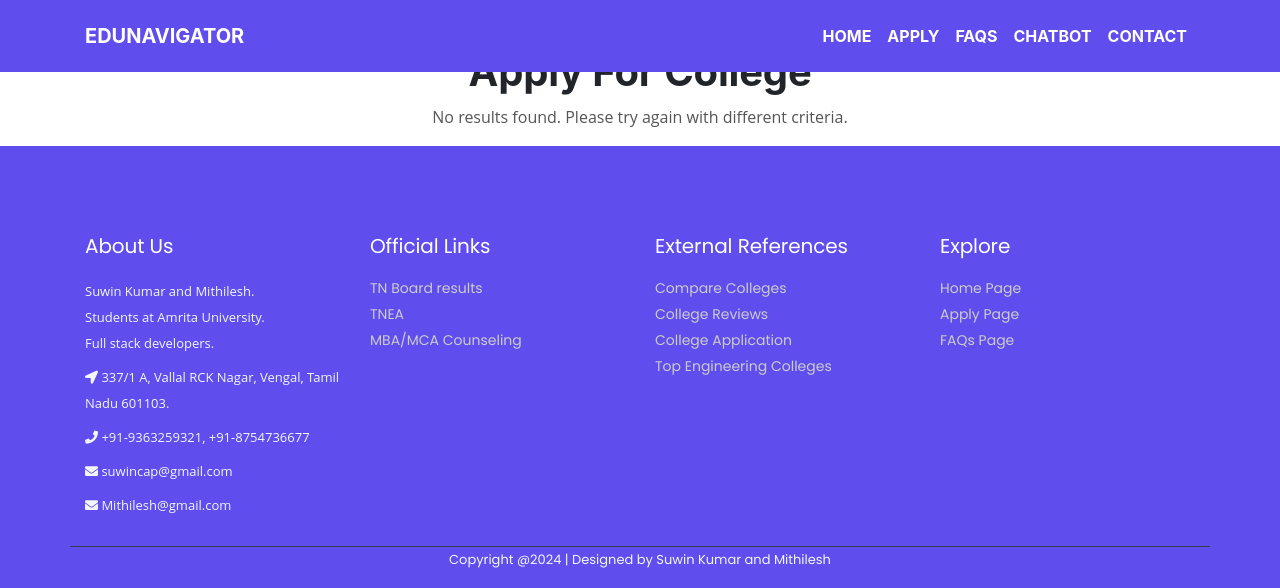
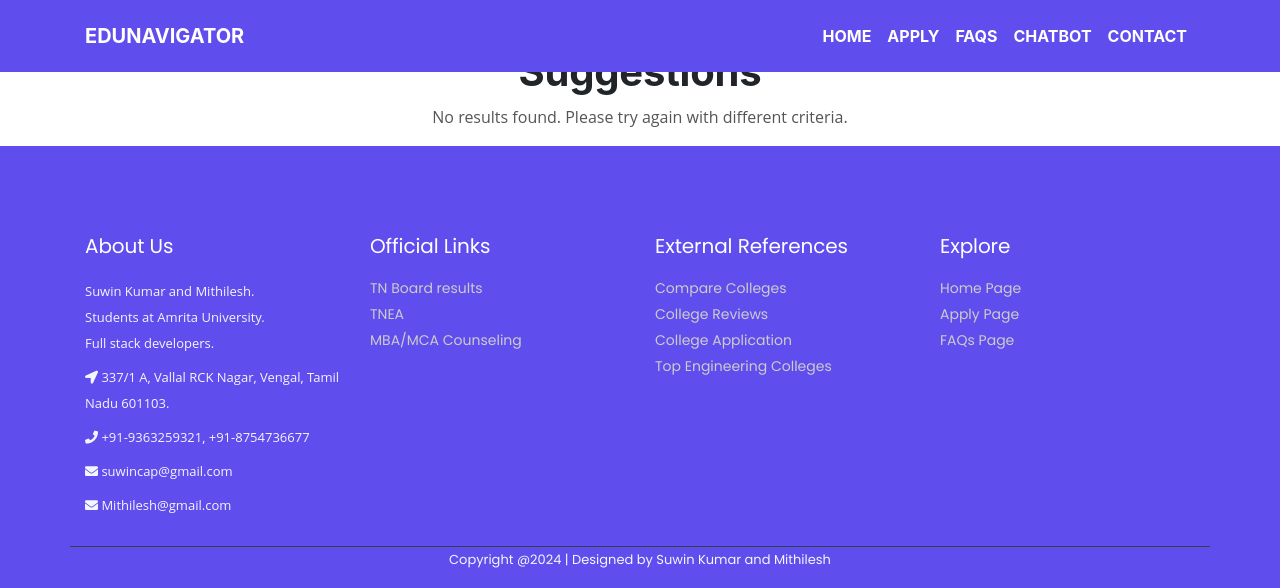
Before and after one commit to suwin21/Edunavigator, a Flask app: page /suggestions in a window 1280 px wide. Shown: the top 588 px of the page. Run offline with Flask 3, Linux system fonts and the light colour scheme; some libraries are stand-ins or nearby versions.

Commit message:
Update suggestions.html

```diff
--- a/templates/suggestions.html
+++ b/templates/suggestions.html
@@ -4,7 +4,7 @@
 
 {% block main %}
 <div class="container mt-5">
-    <h1 class="text-capitalize font-weight-bold text-center">Apply for College</h1>
+    <h1 class="text-capitalize font-weight-bold text-center">Suggestions</h1>
 
     {% if clg_list | length > 0 %}
         <p class="text-center">Total Results: {{ clg_list | length }}</p>
```
